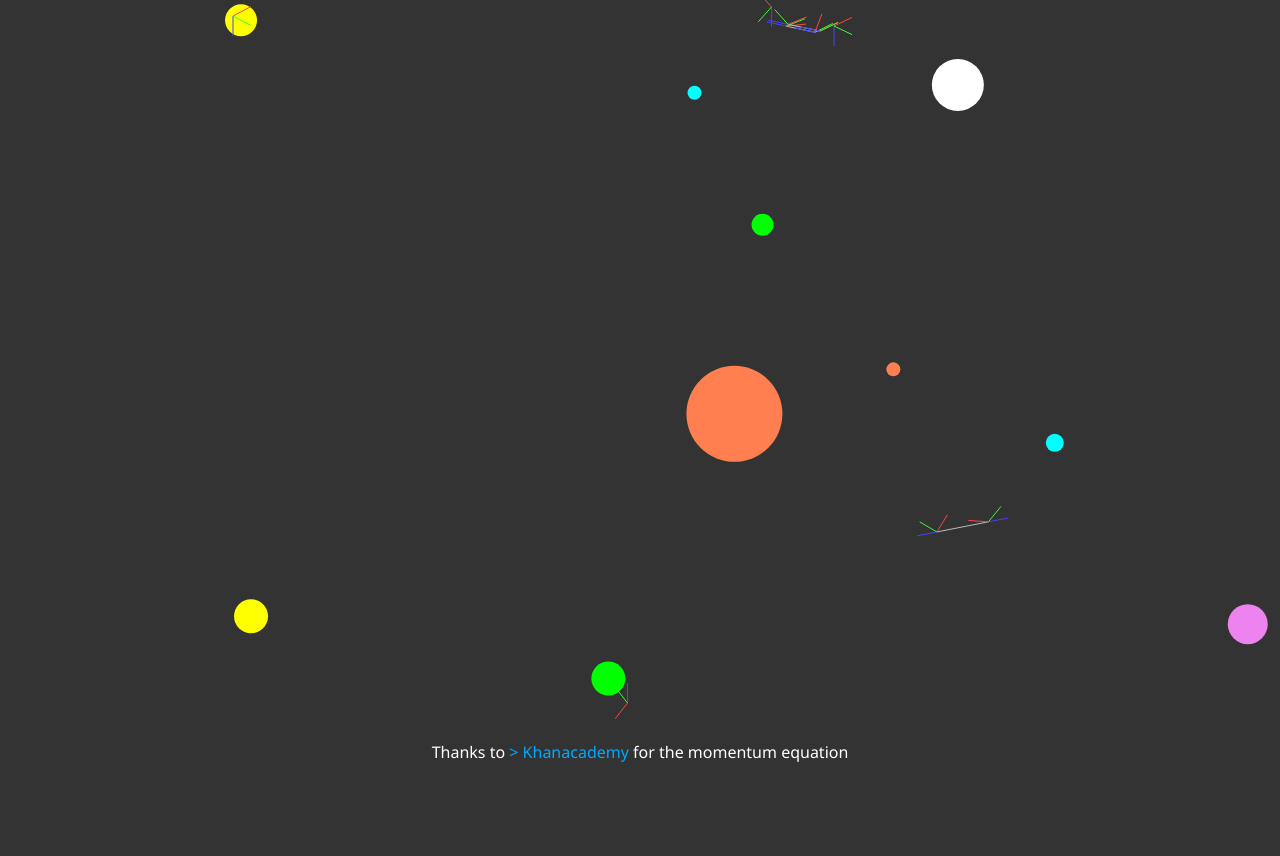
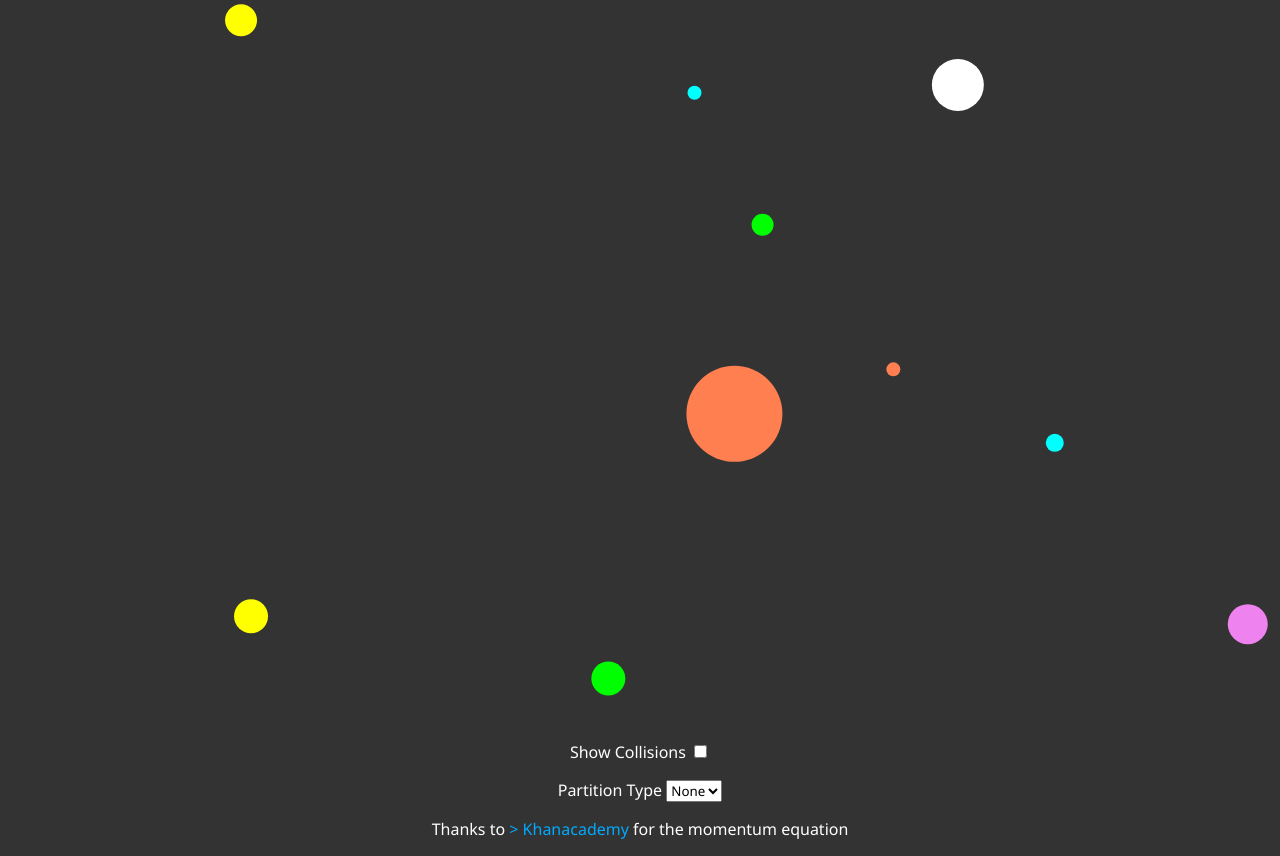
Before and after one commit to andydevs/collision-detection, a website built with webpack: page public/index.html in a window 1280 px wide. Before the commit the page ends 800 px from the top, so only its background shows below. Built offline with nearby package versions, Linux system fonts and the light colour scheme.

Commit message:
Add show collision option as a toggle in html

```diff
--- a/app/index.js
+++ b/app/index.js
@@ -10,8 +10,7 @@ import { Ball, Boundary, boundaryCollision, ballCollision } from './physics'
 import Screen from './screen'
 
 // Parameters
-let DEBUG_INITIALIZATION = true
-let DEBUG_COLLISIONS = true
+let DEBUG_INITIALIZATION = false
 
 // Create a screen
 let canvas = document.getElementById('canvas')
@@ -87,6 +86,9 @@ var {
  * Runs each animation loop
  */
 requestAnimationFrame(function loop() {
+    // Debug systems
+    let DEBUG_COLLISIONS = document.querySelector('#show-collision').checked
+
     // Current time
     let time = Date.now()
 
--- a/public/index.html
+++ b/public/index.html
@@ -10,6 +10,18 @@
         <canvas id="canvas" width="1280" height="720"></canvas>
         <div>
             <p>
+                <label>Show Collisions</label>
+                <input type="checkbox" id="show-collision"><br>
+            </p>
+            <p>
+                <label>Partition Type</label>
+                <select id="partition-type">
+                    <option>None</option>
+                </select>
+            </p>
+        </div>
+        <div>
+            <p>
                 Thanks to
                 <a href="https://www.khanacademy.org/science/physics/linear-momentum/elastic-and-inelastic-collisions/a/what-are-elastic-and-inelastic-collisions">
                 Khanacademy</a>
```
